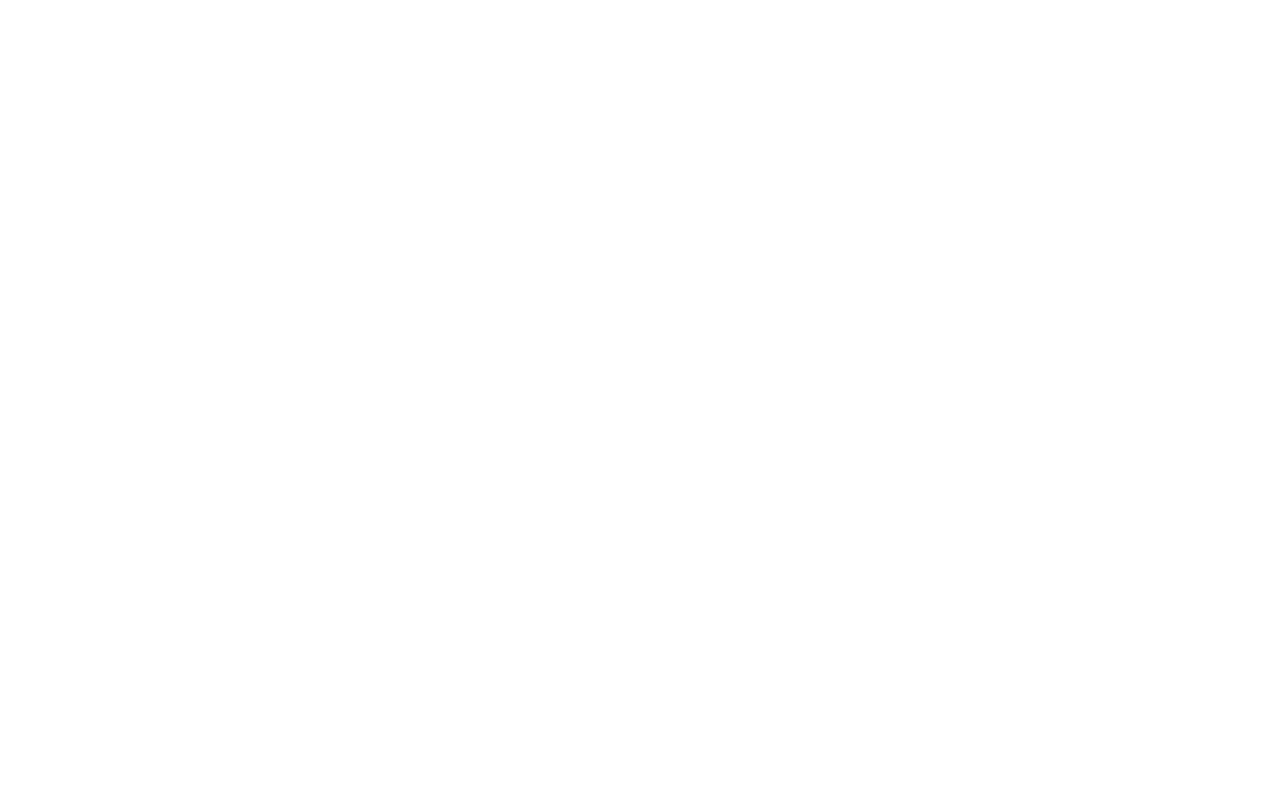
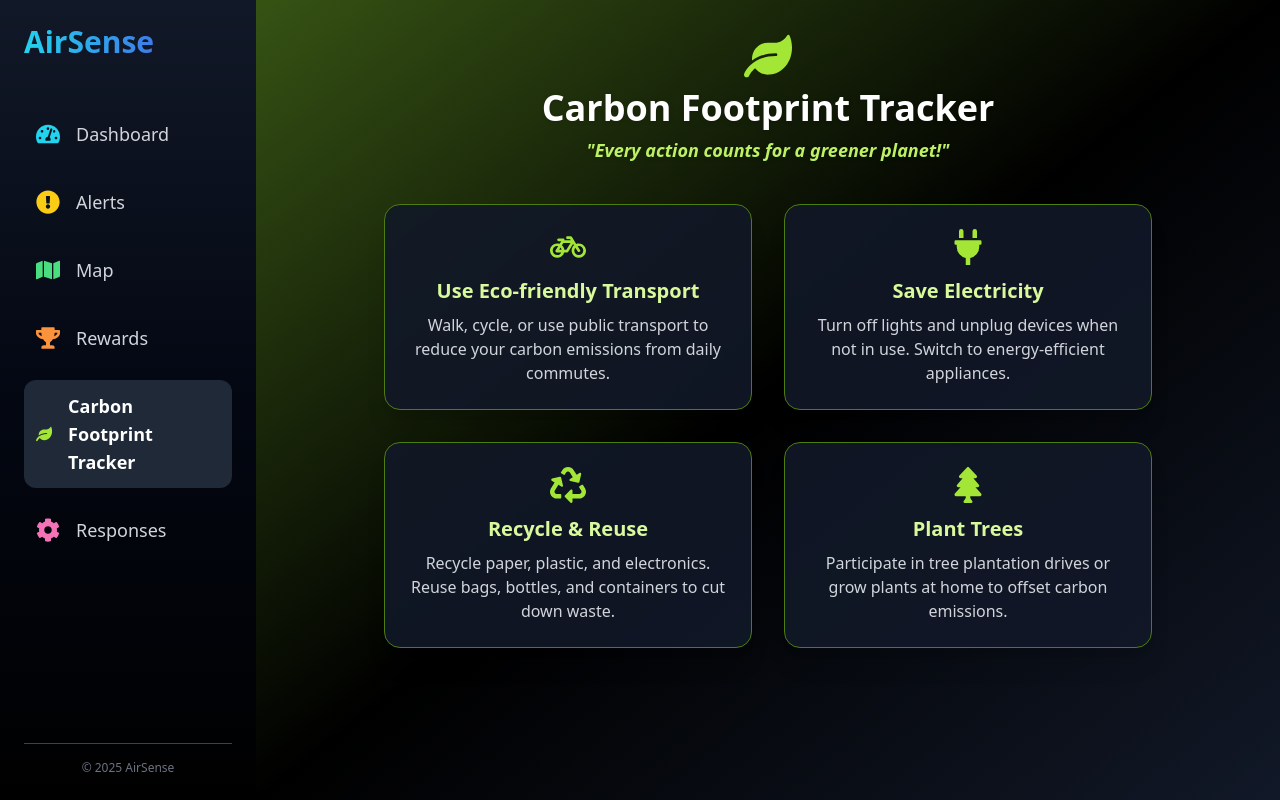
Before and after one commit to karthideepak332/AirQualityFinal, a React (Vite) app in the folder dashboard/: page /carbon in a window 1280 px wide. Before the commit this address had no page. Built offline with nearby package versions, Linux system fonts and the light colour scheme; the HTML template or start-up script is replaced by a standard one.

Commit message:
final changes to be updated on our dashboard

```diff
--- a/dashboard/src/App.jsx
+++ b/dashboard/src/App.jsx
@@ -4,6 +4,7 @@
 import AlertsTable from './components/AlertsTable';
 import Settings from './pages/Settings';
 import Rewards from './pages/Rewards';
+import CarbonFootprint from './pages/CarbonFootprint';
 
 export default function App() {
   return (
@@ -14,6 +15,7 @@
         <Route path="/alerts" element={<AlertsTable />} />
         <Route path="/settings" element={<Settings />} />
         <Route path="/rewards" element={<Rewards />} />
+        <Route path="/carbon" element={<CarbonFootprint />} />
       </Routes>
     </Router>
   );
--- /dev/null
+++ b/dashboard/src/components/Pm25LineChart.jsx
@@ -0,0 +1,71 @@
+import { useEffect, useState } from 'react';
+import axios from 'axios';
+import {
+  LineChart as RechartsLineChart,
+  Line,
+  XAxis,
+  YAxis,
+  CartesianGrid,
+  Tooltip,
+  ResponsiveContainer
+} from 'recharts';
+
+export default function Pm25LineChart() {
+  const [data, setData] = useState([]);
+  const [loading, setLoading] = useState(true);
+  const [error, setError] = useState(null);
+
+  useEffect(() => {
+    axios.get('http://localhost:5000/api/data')
+      .then(res => {
+        const sorted = [...res.data].sort((a, b) => new Date(a.timestamp) - new Date(b.timestamp));
+        const filtered = [];
+        let lastTime = null;
+        sorted.forEach(row => {
+          const currTime = new Date(row.timestamp).getTime();
+          if (!lastTime || currTime - lastTime >= 60 * 1000) {
+            filtered.push(row);
+            lastTime = currTime;
+          }
+        });
+        setData(filtered.slice(-50));
+        setLoading(false);
+      })
+      .catch(() => {
+        setError('Failed to load data');
+        setLoading(false);
+      });
+  }, []);
+
+  return (
+    <div className="bg-white/40 backdrop-blur-lg p-6 rounded-2xl shadow-lg hover:shadow-2xl transition duration-300">
+      <h3 className="text-lg font-bold text-gray-800 mb-4">PM2.5 Over Time</h3>
+      {loading ? (
+        <div className="text-gray-600">Loading...</div>
+      ) : error ? (
+        <div className="text-red-500">{error}</div>
+      ) : (
+        <ResponsiveContainer width="100%" height={270}>
+          <RechartsLineChart data={data} margin={{ top: 10, right: 30, left: 0, bottom: 0 }}>
+            <CartesianGrid strokeDasharray="3 3" stroke="#fde68a" />
+            <XAxis dataKey="timestamp" stroke="#f59e42" tick={{ fontSize: 13 }} />
+            <YAxis stroke="#f59e42" tick={{ fontSize: 13 }} label={{ value: 'PM2.5 (µg/m³)', angle: -90, position: 'insideLeft', fill: '#f59e42', fontSize: 12 }} />
+            <Tooltip
+              contentStyle={{ backgroundColor: 'rgba(255,255,255,0.95)', borderRadius: '10px', border: '1px solid #fde68a' }}
+              labelStyle={{ color: '#f59e42', fontWeight: '500' }}
+            />
+            <Line
+              type="monotone"
+              dataKey="pm25"
+              name="PM2.5 (µg/m³)"
+              stroke="#f59e42"
+              strokeWidth={3}
+              dot={{ r: 4, fill: '#f59e42' }}
+              activeDot={{ r: 7 }}
+            />
+          </RechartsLineChart>
+        </ResponsiveContainer>
+      )}
+    </div>
+  );
+}
--- a/dashboard/src/components/Sidebar.jsx
+++ b/dashboard/src/components/Sidebar.jsx
@@ -1,5 +1,5 @@
 import { useLocation, useNavigate } from 'react-router-dom';
-import { FaTachometerAlt, FaExclamationCircle, FaMap, FaCog, FaTrophy } from 'react-icons/fa';
+import { FaTachometerAlt, FaExclamationCircle, FaMap, FaCog, FaTrophy, FaLeaf } from 'react-icons/fa';
 import React from 'react';
 
 const links = [
@@ -7,6 +7,7 @@
   { to: '/alerts', label: 'Alerts',    icon: FaExclamationCircle, color: 'text-yellow-400' },
   { to: '/map',    label: 'Map',       icon: FaMap, color: 'text-green-400' },
   { to: '/rewards', label: 'Rewards', icon: FaTrophy, color: 'text-orange-400' },
+  { to: '/carbon', label: 'Carbon Footprint Tracker', icon: FaLeaf, color: 'text-lime-400' },
   { to: '/settings', label: 'Responses', icon: FaCog, color: 'text-pink-400' },
 ];
 
--- /dev/null
+++ b/dashboard/src/pages/CarbonFootprint.jsx
@@ -0,0 +1,40 @@
+import React from 'react';
+import Sidebar from '../components/Sidebar';
+import { FaLeaf, FaBicycle, FaBus, FaPlug, FaRecycle, FaTree } from 'react-icons/fa';
+
+export default function CarbonFootprint() {
+  return (
+    <div className="flex font-sans bg-black text-white min-h-screen">
+      <Sidebar />
+      <div className="flex-1 min-h-screen bg-gradient-to-br from-lime-900 via-black to-gray-900 p-8 overflow-y-auto">
+        <header className="mb-10 flex flex-col items-center">
+          <FaLeaf className="text-lime-400 text-5xl mb-2" />
+          <h2 className="text-4xl font-extrabold mb-2 text-white drop-shadow">Carbon Footprint Tracker</h2>
+          <span className="text-lg italic text-lime-300 font-semibold drop-shadow">"Every action counts for a greener planet!"</span>
+        </header>
+        <section className="max-w-3xl mx-auto grid grid-cols-1 md:grid-cols-2 gap-8">
+          <div className="bg-gray-900/90 rounded-2xl shadow-xl p-6 flex flex-col items-center border border-lime-700">
+            <FaBicycle className="text-lime-400 text-4xl mb-3" />
+            <h3 className="text-xl font-bold mb-2 text-lime-200">Use Eco-friendly Transport</h3>
+            <p className="text-gray-300 text-center">Walk, cycle, or use public transport to reduce your carbon emissions from daily commutes.</p>
+          </div>
+          <div className="bg-gray-900/90 rounded-2xl shadow-xl p-6 flex flex-col items-center border border-lime-700">
+            <FaPlug className="text-lime-400 text-4xl mb-3" />
+            <h3 className="text-xl font-bold mb-2 text-lime-200">Save Electricity</h3>
+            <p className="text-gray-300 text-center">Turn off lights and unplug devices when not in use. Switch to energy-efficient appliances.</p>
+          </div>
+          <div className="bg-gray-900/90 rounded-2xl shadow-xl p-6 flex flex-col items-center border border-lime-700">
+            <FaRecycle className="text-lime-400 text-4xl mb-3" />
+            <h3 className="text-xl font-bold mb-2 text-lime-200">Recycle & Reuse</h3>
+            <p className="text-gray-300 text-center">Recycle paper, plastic, and electronics. Reuse bags, bottles, and containers to cut down waste.</p>
+          </div>
+          <div className="bg-gray-900/90 rounded-2xl shadow-xl p-6 flex flex-col items-center border border-lime-700">
+            <FaTree className="text-lime-400 text-4xl mb-3" />
+            <h3 className="text-xl font-bold mb-2 text-lime-200">Plant Trees</h3>
+            <p className="text-gray-300 text-center">Participate in tree plantation drives or grow plants at home to offset carbon emissions.</p>
+          </div>
+        </section>
+      </div>
+    </div>
+  );
+}
--- a/dashboard/src/pages/Dashboard.jsx
+++ b/dashboard/src/pages/Dashboard.jsx
@@ -27,11 +27,14 @@
   // Sensor data state
   const [metrics, setMetrics] = useState({
     co2: 0,
-    pm25: 0,
-    pm10: 0,
+    pm25: 10, // static value
+    pm10: 55, // static value
     temperature: 0,
     humidity: 0,
   });
+
+  // Calculate average air quality (simple mean of co2, pm25, pm10, temperature)
+  const avgAirQuality = ((metrics.co2 + metrics.pm25 + metrics.pm10 + metrics.temperature) / 4).toFixed(1);
 
   useEffect(() => {
     if (navigator.geolocation) {
@@ -89,9 +92,9 @@
       } else if (topic === 'esp8266/dht/hum') {
         setMetrics((prev) => ({ ...prev, humidity: value }));
       } else if (topic === 'esp8266/bmp/temp') {
-        setMetrics((prev) => ({ ...prev, pm25: value }));
+        setMetrics((prev) => ({ ...prev, pm25: 7 }));
       } else if (topic === 'esp8266/bmp/pres') {
-        setMetrics((prev) => ({ ...prev, pm10: value }));
+        setMetrics((prev) => ({ ...prev, pm10: 22 }));
       }
     });
 
@@ -106,9 +109,9 @@
   }, []);
 
   const thresholds = {
-    co2: 200,
+    co2: 150,
     pm25: 35,
-    pm10: 50,
+    pm10: 1500,
     temperature: 30,
     humidity: 70,
   };
@@ -155,9 +158,16 @@
     <div className="flex font-sans bg-black text-white min-h-screen">
       <Sidebar />
       <div className="flex-1 p-8 overflow-y-auto bg-black">
-        <header className="mb-8">
-          <h2 className="text-4xl font-bold mb-1 text-white drop-shadow">Air Quality Dashboard</h2>
-          <p className="text-gray-400 text-sm">📍 Covai &nbsp; | &nbsp; 🕛 Time: {time}</p>
+        <header className="mb-8 flex justify-between items-start">
+          <div>
+            <h2 className="text-4xl font-bold mb-1 text-white drop-shadow">Air Quality Dashboard</h2>
+            <p className="text-gray-400 text-sm">📍 Covai &nbsp; | &nbsp; 🕛 Time: {time}</p>
+          </div>
+          <div className="bg-white/20 backdrop-blur-lg rounded-xl px-6 py-4 shadow text-right flex flex-col items-end">
+            <span className="text-lg font-semibold text-gray-200">Avg Air Quality</span>
+            <span className="text-3xl font-bold text-cyan-300">{avgAirQuality}</span>
+            <span className="text-xs text-gray-400 mt-1">(CO₂, PM2.5, PM10, Temp)</span>
+          </div>
         </header>
 
         <StatusCard isDanger={isAnyDanger} />
```
Also changed, not shown: 1 other file (tests, documents, lock files or other folders).
